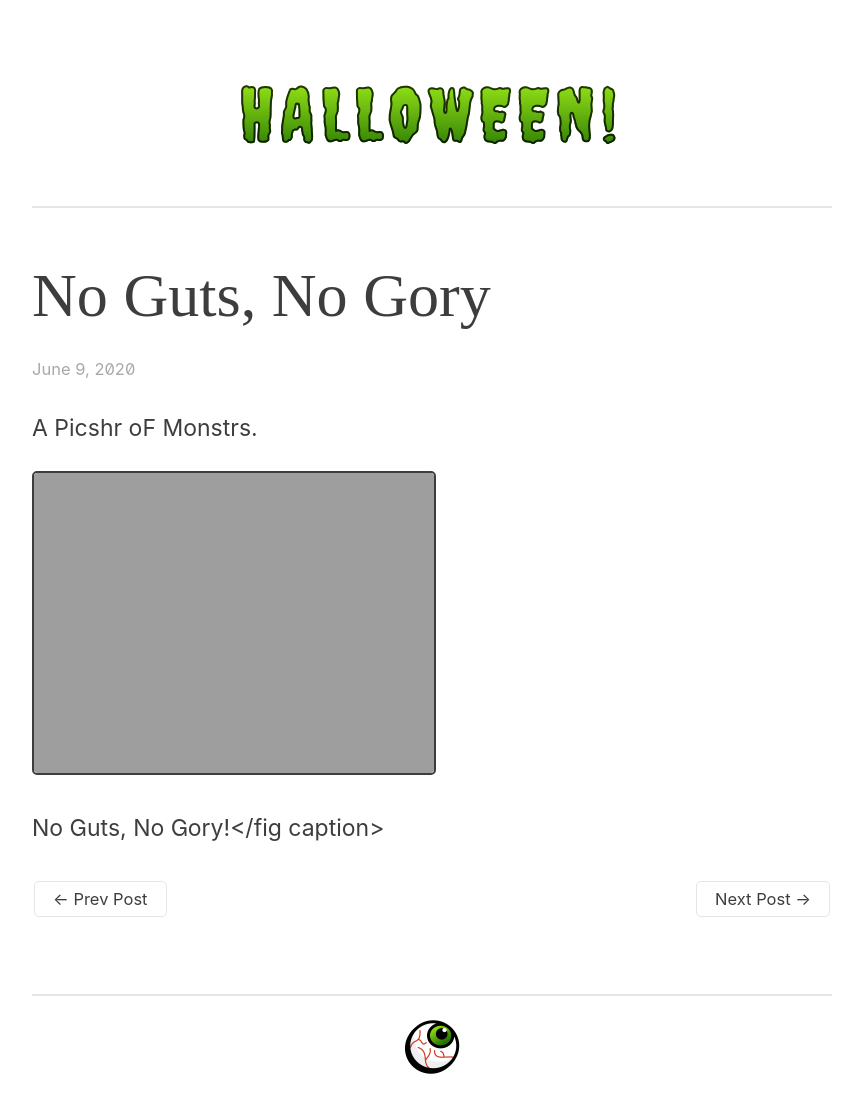
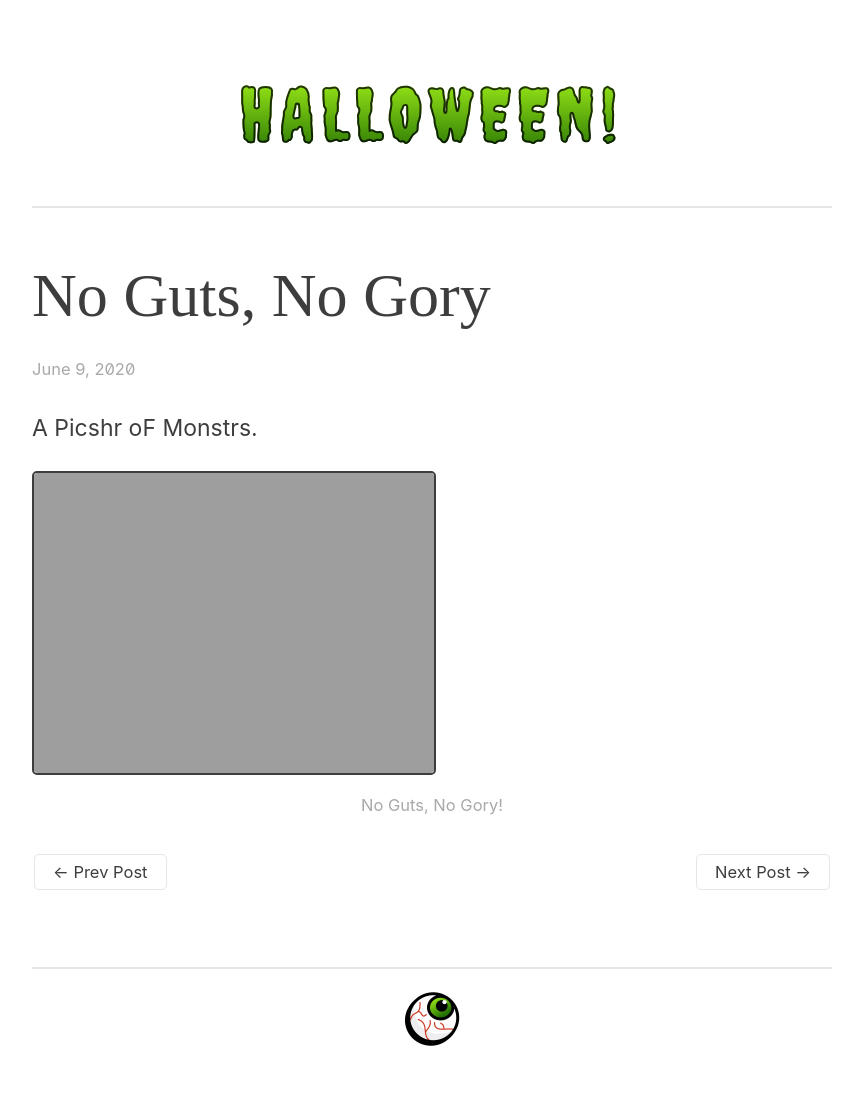
Before and after one commit to lmw13/lmw13, a Jekyll site: the page built from _posts/2020-06-09-nogutsnogory.md, in a window 1280 px wide. Shown: the whole page, without its empty margins (208-1071 px from the left). Built offline with Jekyll 4.4.1, drawn with Linux system fonts in a browser that asks for light colours; some web fonts are replaced; after the commit the page ends 1093 px from its top, so only the background shows below that; some of the changed lines change nothing that is shown.

Commit message:
Update 2020-06-09-nogutsnogory.md

```diff
--- a/_posts/2020-06-09-nogutsnogory.md
+++ b/_posts/2020-06-09-nogutsnogory.md
@@ -7,5 +7,5 @@ date: 2020-06-09
 A Picshr oF Monstrs.<!--more-->
 
 ![No Guts, No Gory](https://lmw13.github.io/images/nogutsnogory.jpg "No Guts, No Gory")
-<fig caption>No Guts, No Gory!</fig caption>
+<figcaption>No Guts, No Gory!</figcaption>
 <p></p>
```
